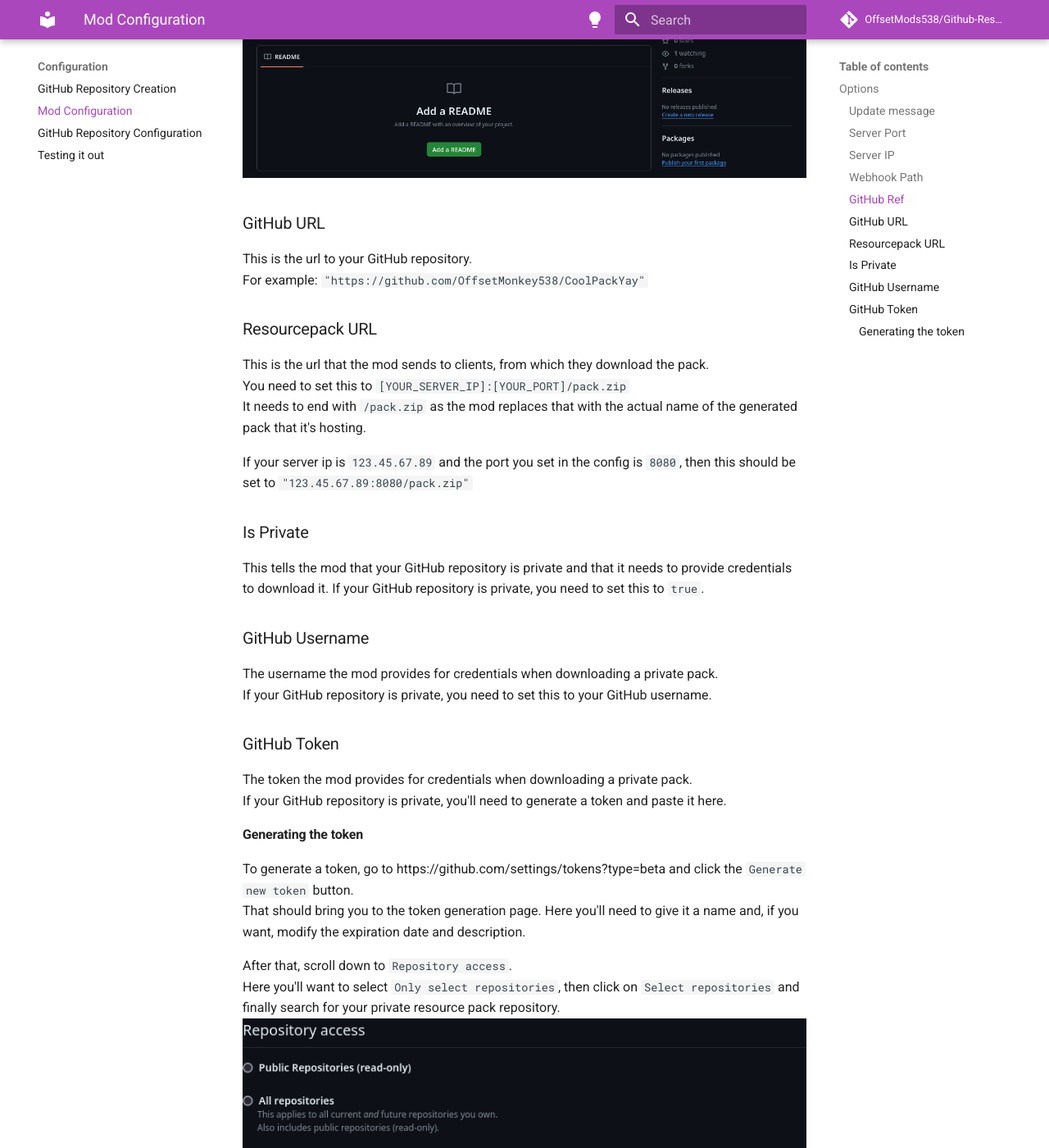
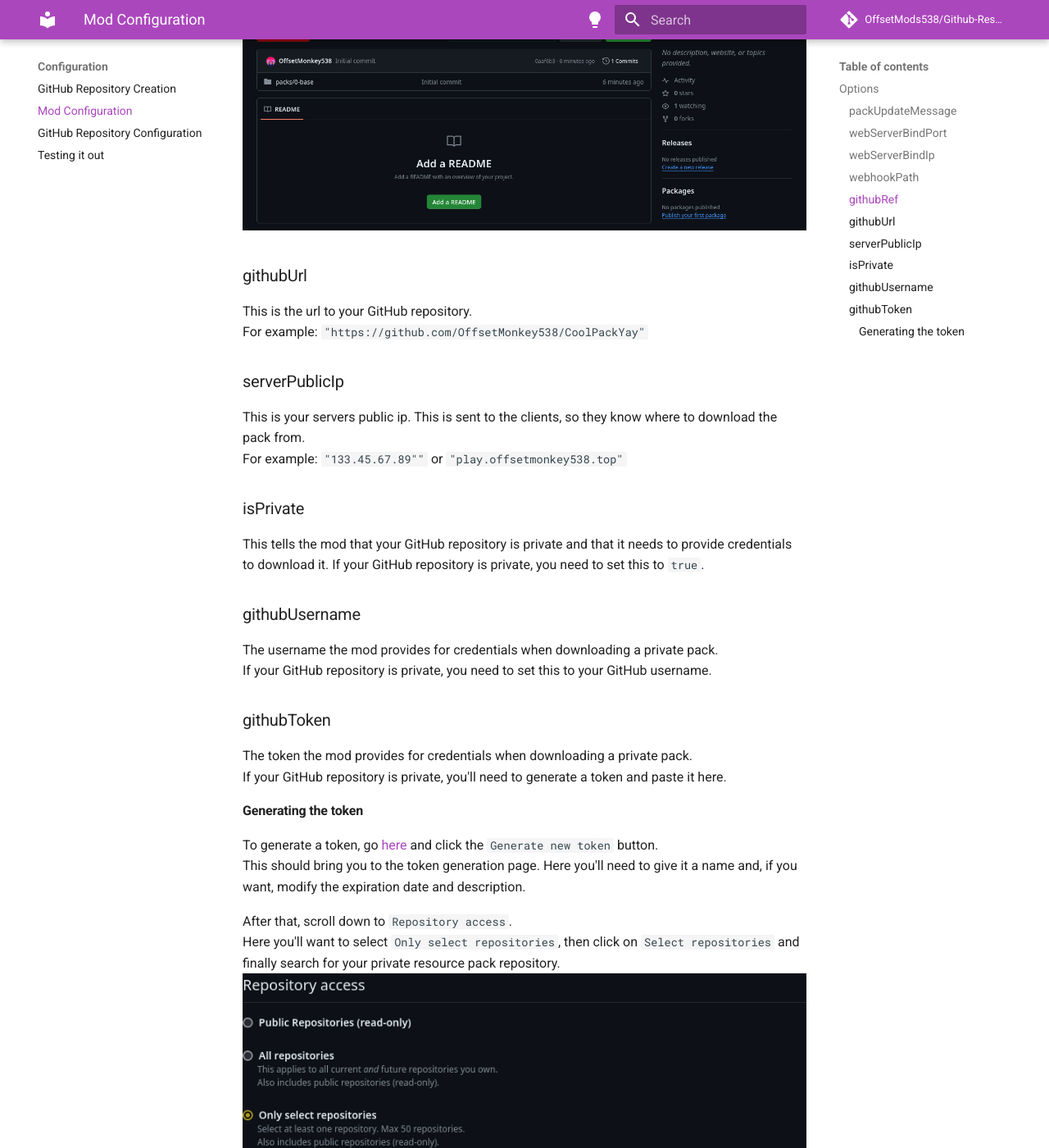
Before and after one commit to OffsetMods538/Github-Resourcepack-Manager, an MkDocs documentation site: the page built from docs/tutorials/configuration/mod-configuration.md, in a window 1280 px wide and 1400 px high, scrolled down 1556 px. Shown: the whole window at 82% size. Built offline with MkDocs 1.6.1 and Material for MkDocs 9.7.7, drawn with Linux system fonts in a browser that asks for light colours; comment, search, counter and statistics services are not loaded; some of the changed text lies outside the part shown.

Commit message:
Make mod configuration reflect changes in 3.1.0

````diff
--- a/docs/tutorials/configuration/mod-configuration.md
+++ b/docs/tutorials/configuration/mod-configuration.md
@@ -4,72 +4,71 @@
 It should have generated the config file at `serverLocation/config/github-resourcepack-manager.json` and it should look something like this:
 ```json
 {
-	"updateMessage": "Server resourcepack has been updated!\nPlease rejoin the server to get the most up to date pack.",
-	"serverPort": 8080,
+	"packUpdateMessage": "Server resourcepack has been updated!\nPlease rejoin the server to get the most up to date pack.",
+	// The port that the *webserver* binds to. *NOT* the same as your minecraft servers port
+	"webServerBindPort": 8080,
 	// Usually shouldn't need changing
-	"serverIp": "0.0.0.0",
+	"webServerBindIp": "0.0.0.0",
 	// Usually shouldn't need changing
 	"webhookPath": "/webhook",
+	// Should be "refs/heads/[YOUR BRANCH NAME HERE]"
 	"githubRef": "refs/heads/master",
 	"githubUrl": null,
-	// This is *not* the same as githubUrl!
-	"resourcepackUrl": null,
+	// The public ip of your server (123.45.67.89 or play.coolserver.net)
+	"serverPublicIp": null,
 	"isPrivate": false,
 	"githubUsername": null,
-	// PLEASE DON'T SHARE THIS WITH ANYONE EVER !
+	// PLEASE DON'T SHARE THIS WITH ANYONE EVER
 	"githubToken": null
 }
 ```
 
 ## Options
-### Update message
+### packUpdateMessage
 This message will be displayed after an update to the resource pack.
 It can contain color codes (including hex), new lines and information about the commit, which you can read more about [here](../../reference/update-message.md).
 
-### Server Port
+### webServerBindPort
 This is the port that the webserver binds to.
 When self-hosting, port-forward this port. When using a Minecraft host, ask them to open up another port and edit this value.
 
-### Server IP
-This is the ip that the webserver listens on.
+### webServerBindIp
+This is the ip that the webserver binds to.
 The default value just tells it to listen on all addresses, so it should be fine.
 
-### Webhook Path
+### webhookPath
 This is the path where the webhook is hosted.
 With the default value it would be at `coolServer.net:[serverPort]/webhook`.
 This should not need to be changed.
 
-### GitHub Ref
+### githubRef
 This is the git branch/ref that the mod will download the resource pack from.
 Here's an image showing (in red) where the name of your branch is located:
 ![Image showing where to find the name of your branch](../../images/repository-branch-location.png)
 
-### GitHub URL
+### githubUrl
 This is the url to your GitHub repository.
 For example: `"https://github.com/OffsetMonkey538/CoolPackYay"`
 
-### Resourcepack URL
-This is the url that the mod sends to clients, from which they download the pack.
-You need to set this to `[YOUR_SERVER_IP]:[YOUR_PORT]/pack.zip`
-It needs to end with `/pack.zip` as the mod replaces that with the actual name of the generated pack that it's hosting.
+### serverPublicIp
+This is your servers public ip. This is sent to the clients, so they know where to download the pack from.
+For example: `"133.45.67.89""` or `"play.offsetmonkey538.top"`
 
-If your server ip is `123.45.67.89` and the port you set in the config is `8080`, then this should be set to `"123.45.67.89:8080/pack.zip"`
-
-### Is Private
+### isPrivate
 This tells the mod that your GitHub repository is private and that it needs to provide credentials to download it.
 If your GitHub repository is private, you need to set this to `true`.
 
-### GitHub Username
+### githubUsername
 The username the mod provides for credentials when downloading a private pack.
 If your GitHub repository is private, you need to set this to your GitHub username.
 
-### GitHub Token
+### githubToken
 The token the mod provides for credentials when downloading a private pack.
 If your GitHub repository is private, you'll need to generate a token and paste it here.
 
 #### Generating the token
-To generate a token, go to https://github.com/settings/tokens?type=beta and click the `Generate new token` button.
-That should bring you to the token generation page. Here you'll need to give it a name and, if you want, modify the expiration date and description.
+To generate a token, go [here](https://github.com/settings/tokens?type=beta) and click the `Generate new token` button.
+This should bring you to the token generation page. Here you'll need to give it a name and, if you want, modify the expiration date and description.
 
 After that, scroll down to `Repository access`.
 Here you'll want to select `Only select repositories`, then click on `Select repositories` and finally search for your private resource pack repository.
````
